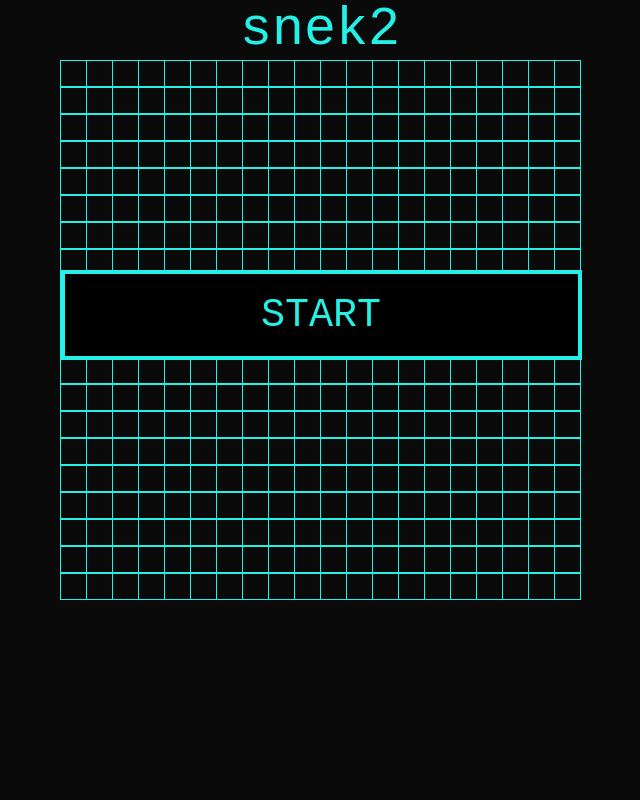
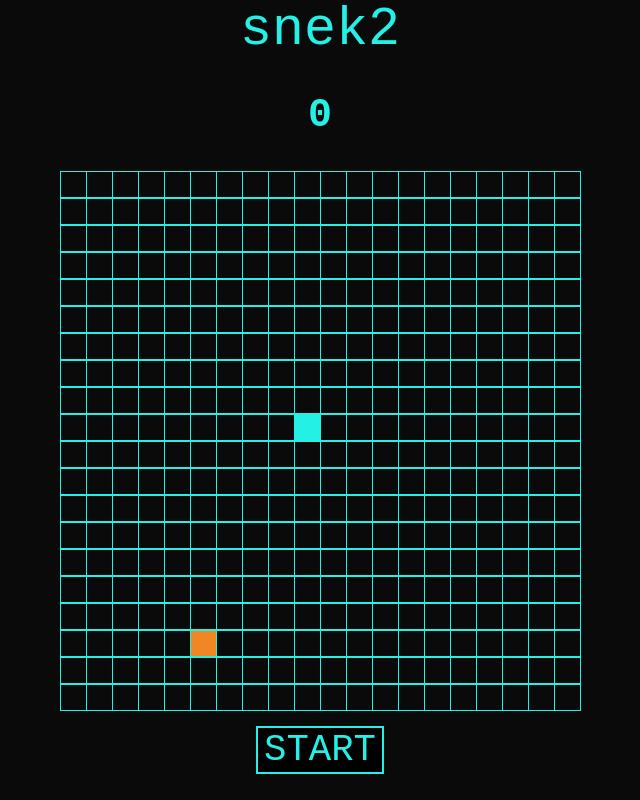
Before and after one commit to tomosim/snek, a React (Create React App) app: page / in a window 1280 px wide. Shown: the whole page, without its empty margins (320-960 px from the left). Built offline with nearby package versions, Linux system fonts and the light colour scheme.

Commit message:
add most game functionality

```diff
--- a/src/App.css
+++ b/src/App.css
@@ -1,15 +1,26 @@
 .App {
   text-align: center;
-  display: flex;
-  flex-direction: column;
-  justify-content: center;
-  align-items: center;
 }
 
 #title {
   color: rgb(36, 240, 230);
   font-family: "Courier New", Courier, monospace;
   font-size: 40pt;
+}
+
+#points {
+  color: rgb(36, 240, 230);
+  font-family: "Courier New", Courier, monospace;
+  font-size: 30pt;
+}
+
+#loser {
+  color: rgb(255, 73, 28);
+  font-family: "Courier New", Courier, monospace;
+  z-index: 1;
+  position: absolute;
+  font-size: 82pt;
+  top: 300px;
 }
 
 #grid {
@@ -30,14 +41,16 @@
   background-color: rgb(36, 240, 230);
 }
 
+#food {
+  background-color: rgb(240, 135, 36);
+}
+
 #start {
-  position: absolute;
-  top: 270px;
-  height: 90px;
-  width: 521px;
-  border: solid 4px rgb(36, 240, 230);
+  border: solid 2px rgb(36, 240, 230);
   background-color: black;
   color: rgb(36, 240, 230);
   font-family: "Courier New", Courier, monospace;
-  font-size: 30pt;
+  font-size: 28pt;
+  /* font-weight: bold; */
+  margin: 15px;
 }
--- a/src/App.js
+++ b/src/App.js
@@ -1,31 +1,179 @@
 import React, { Component } from "react";
-import Grid from "./Components/Grid";
 import "./App.css";
+import Start from "./Components/Start";
 
 class App extends Component {
-  state = { timer: null, playing: false };
+  state = {
+    gridArr: [],
+    snekArr: [{ x: 9, y: 9 }],
+    direction: "right",
+    food: null,
+    points: 0,
+    lost: false
+  };
+
+  componentDidMount() {
+    const gridArr = [];
+    for (let y = 0; y < 20; y++) {
+      for (let x = 0; x < 20; x++) {
+        gridArr.push(
+          <div
+            className={`grid-cell`}
+            id={
+              this.state.snekArr.find(cell => cell.x === x && cell.y === y)
+                ? "snekked"
+                : ""
+            }
+            key={`${x},${y}`}
+          />
+        );
+      }
+    }
+    const index = Math.floor(Math.random() * gridArr.length);
+    gridArr[index] = (
+      <div className={`grid-cell`} id="food" key={gridArr[index].key} />
+    );
+
+    this.setState({
+      gridArr,
+      food: index
+    });
+  }
+
   render() {
     return (
-      <div className="App">
+      <div className="App" tabIndex="0" onKeyDown={this.handleKeyPress}>
         <div id="title">snek2</div>
-        <Grid
-          snek={this.state.snekArr}
-          playing={this.state.playing}
-          play={this.play}
-          stop={this.stop}
-        />
+        <h2 id="points">{this.state.points}</h2>
+        {this.state.lost && <h1 id="loser">YOU LOSE</h1>}
+        <div id="grid">{this.state.gridArr}</div>
+        <Start play={this.play} />
       </div>
     );
   }
 
-  play = func => {
-    const timer = setInterval(func, 200);
-    this.setState({ timer, playing: true });
+  play = () => {
+    this.state.timer && clearInterval(this.state.timer);
+    const timer = setInterval(() => this.moveSnek(this.state.direction), 200);
+    this.setState({
+      lost: false,
+      timer,
+      points: 0,
+      snekArr: [{ x: 9, y: 9 }],
+      direction: "right"
+    });
   };
 
-  stop = () => {
+  handleKeyPress = event => {
+    const directions = ["up", "down", "left", "right"];
+    if (directions.includes(event.key.slice(5).toLowerCase()))
+      this.setState({ direction: event.key.slice(5).toLowerCase() });
+  };
+
+  moveSnek = direction => {
+    this.isDead();
+    this.setState({ direction });
+    const newSnekArr = [...this.state.snekArr];
+    let newPoints = 0;
+
+    if (
+      newSnekArr[newSnekArr.length - 1].x ==
+        this.state.gridArr[this.state.food].key.split(",")[0] &&
+      newSnekArr[newSnekArr.length - 1].y ==
+        this.state.gridArr[this.state.food].key.split(",")[1]
+    ) {
+      newPoints = 1;
+    } else newSnekArr.shift();
+
+    if (direction === "right") {
+      newSnekArr.push({
+        x:
+          this.state.snekArr[this.state.snekArr.length - 1].x + 1 > 19
+            ? 0
+            : this.state.snekArr[this.state.snekArr.length - 1].x + 1,
+        y: this.state.snekArr[this.state.snekArr.length - 1].y
+      });
+    }
+    if (direction === "left") {
+      newSnekArr.push({
+        x:
+          this.state.snekArr[this.state.snekArr.length - 1].x - 1 < 0
+            ? 19
+            : this.state.snekArr[this.state.snekArr.length - 1].x - 1,
+        y: this.state.snekArr[this.state.snekArr.length - 1].y
+      });
+    }
+    if (direction === "up") {
+      newSnekArr.push({
+        y:
+          this.state.snekArr[this.state.snekArr.length - 1].y - 1 < 0
+            ? 19
+            : this.state.snekArr[this.state.snekArr.length - 1].y - 1,
+        x: this.state.snekArr[this.state.snekArr.length - 1].x
+      });
+    }
+    if (direction === "down") {
+      newSnekArr.push({
+        y:
+          this.state.snekArr[this.state.snekArr.length - 1].y + 1 > 19
+            ? 0
+            : this.state.snekArr[this.state.snekArr.length - 1].y + 1,
+        x: this.state.snekArr[this.state.snekArr.length - 1].x
+      });
+    }
+
+    const gridArr = [];
+    for (let y = 0; y < 20; y++) {
+      for (let x = 0; x < 20; x++) {
+        gridArr.push(
+          <div
+            className={`grid-cell`}
+            id={
+              newSnekArr.find(cell => cell.x === x && cell.y === y)
+                ? "snekked"
+                : ""
+            }
+            key={`${x},${y}`}
+          />
+        );
+      }
+    }
+
+    const index = Math.floor(Math.random() * gridArr.length);
+    newPoints
+      ? (gridArr[index] = (
+          <div className={`grid-cell`} id="food" key={gridArr[index].key} />
+        ))
+      : (gridArr[this.state.food] = (
+          <div
+            className={`grid-cell`}
+            id="food"
+            key={gridArr[this.state.food].key}
+          />
+        ));
+
+    this.setState({
+      snekArr: newSnekArr,
+      gridArr,
+      food: newPoints ? index : this.state.food,
+      points: newPoints ? this.state.points + 1 : this.state.points + 0
+    });
+  };
+
+  isDead = () => {
+    const tail = this.state.snekArr.map(coord => `${coord.x},${coord.y}`);
+    tail.pop();
+    const head = `${this.state.snekArr[this.state.snekArr.length - 1].x},${
+      this.state.snekArr[this.state.snekArr.length - 1].y
+    }`;
+    if (tail.includes(head)) {
+      this.youLose();
+    }
+  };
+
+  youLose = () => {
     clearInterval(this.state.timer);
-    this.setState({ playing: false });
+    this.setState({ lost: true });
   };
 }
 
--- a/src/Components/Grid.js
+++ /dev/null
@@ -1,109 +0,0 @@
-import React, { PureComponent } from "react";
-
-class Grid extends PureComponent {
-  state = {
-    gridArr: [],
-    snekArr: [{ x: 9, y: 9 }]
-  };
-
-  componentDidMount() {
-    const gridArr = [];
-    for (let y = 0; y < 20; y++) {
-      for (let x = 0; x < 20; x++) {
-        gridArr.push(
-          <div
-            className={`grid-cell`}
-            id={
-              this.state.snekArr.find(cell => cell.x === x && cell.y === y)
-                ? "snekked"
-                : ""
-            }
-            key={`${x},${y}`}
-          />
-        );
-      }
-    }
-    this.setState({
-      gridArr
-    });
-  }
-
-  render() {
-    return (
-      <div id="grid">
-        {this.state.gridArr}
-        {this.props.playing || (
-          <button id="start" onClick={() => this.props.play(this.moveSnek)}>
-            START
-          </button>
-        )}
-      </div>
-    );
-  }
-
-  moveSnek = (direction = "right") => {
-    const newSnekArr = [...this.state.snekArr];
-    newSnekArr.shift();
-
-    if (direction === "right") {
-      newSnekArr.push({
-        x:
-          this.state.snekArr[this.state.snekArr.length - 1].x + 1 > 19
-            ? 0
-            : this.state.snekArr[this.state.snekArr.length - 1].x + 1,
-        y: this.state.snekArr[this.state.snekArr.length - 1].y
-      });
-    }
-    if (direction === "left") {
-      newSnekArr.push({
-        x:
-          this.state.snekArr[this.state.snekArr.length - 1].x - 1 < 0
-            ? 19
-            : this.state.snekArr[this.state.snekArr.length - 1].x - 1,
-        y: this.state.snekArr[this.state.snekArr.length - 1].y
-      });
-    }
-    if (direction === "up") {
-      newSnekArr.push({
-        y:
-          this.state.snekArr[this.state.snekArr.length - 1].y - 1 < 0
-            ? 19
-            : this.state.snekArr[this.state.snekArr.length - 1].y - 1,
-        x: this.state.snekArr[this.state.snekArr.length - 1].x
-      });
-    }
-    if (direction === "down") {
-      newSnekArr.push({
-        y:
-          this.state.snekArr[this.state.snekArr.length - 1].y + 1 > 19
-            ? 0
-            : this.state.snekArr[this.state.snekArr.length - 1].y + 1,
-        x: this.state.snekArr[this.state.snekArr.length - 1].x
-      });
-    }
-
-    const gridArr = [];
-    for (let y = 0; y < 20; y++) {
-      for (let x = 0; x < 20; x++) {
-        gridArr.push(
-          <div
-            className={`grid-cell`}
-            id={
-              newSnekArr.find(cell => cell.x === x && cell.y === y)
-                ? "snekked"
-                : ""
-            }
-            key={`${x},${y}`}
-          />
-        );
-      }
-    }
-
-    this.setState({
-      snekArr: newSnekArr,
-      gridArr
-    });
-  };
-}
-
-export default Grid;
--- /dev/null
+++ b/src/Components/Start.js
@@ -0,0 +1,11 @@
+import React from "react";
+
+const Start = props => {
+  return (
+    <button id="start" onClick={props.play}>
+      START
+    </button>
+  );
+};
+
+export default Start;
```
